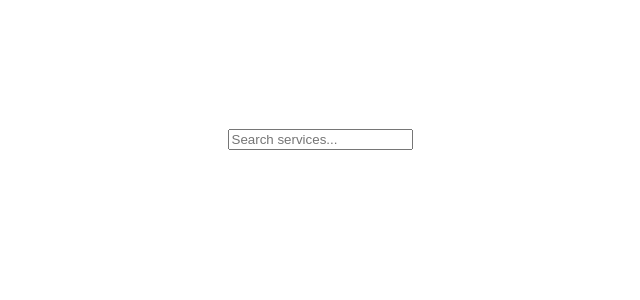
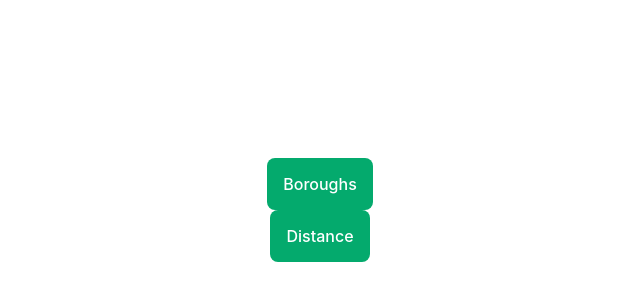
Before and after one commit to TorSdayur/ctp-hackathon-2024-DTN, a React (Vite) app: page / in a window 1280 px wide. Shown: the part 262-562 px from the top of the page, without its empty margins (320-960 px from the left). Built offline with nearby package versions, Linux system fonts and the light colour scheme.

Commit message:
improved site structure

```diff
--- a/src/App.jsx
+++ b/src/App.jsx
@@ -1,60 +1,23 @@
-import { useState } from 'react'
-import Card from './components/Card'
+import { useEffect, useState } from 'react'
+import Container from './components/Container'
 import './App.css'
 
 function App() {
-  const [cards, setCards] = useState([]);
+  const [foodServices, setFoodServices] = useState([])
 
-  let services = [
-    {
-      title: "Food Pantry Hunter College",
-      desc: "...",
-      links: [{
-        url: "something.com",
-        title: "Something"
-      }],
-      service_type: "food",
-      school: "hunter",
-    }
-  ]
-
-  const handleKeyDown = (e) => {
-    if (e.key === 'Enter')
-    {
-      let query = document.getElementById('search');
-      let service_type = query.value;
-      let new_cards = services.filter((service) => service.service_type === service_type);
-      setCards(new_cards);
-      query.value = '';
-    }
-  }
+  useEffect(() => {
+    //fetch data from db
+    //getFood(setFoodServices);
+  }, []);
 
   return (
     <>
       <div>
-        {cards.map((card, index) => (
-              <Card
-                key={index}
-                title={card.title}
-                desc={card.desc}
-                links={card.links}
-                service_type={card.service_type}
-                school={card.school}
-              />
-        ))}
-          <input
-            type="text"
-            id="search"
-            name="search"
-            placeholder="Search services..."
-            list="services"
-            autoComplete="off"
-            onKeyDown={handleKeyDown}
-          />
-          <datalist id="services">
-            <option value="food"/>
-            <option value="dental"/>
-          </datalist>
+        <header>
+          <div className="logo"></div>
+          <div className="mission-statement"></div>
+        </header>
+        <Container foodServices={foodServices}/>
       </div>
     </>
   )
--- /dev/null
+++ b/src/components/CardsContainer.jsx
@@ -0,0 +1,9 @@
+export default function CardsContainer({
+    foodServices,
+    boroughs,
+    dist,
+    availabilities
+})
+{
+
+}
--- a/src/components/Container.jsx
+++ b/src/components/Container.jsx
@@ -1,7 +1,10 @@
 import { useState } from "react";
 import FilterMenu from "./FilterMenu"
+import ContentContainer from "./ContentContainer"
+import CardsContainer from "./CardsContainer"
+import Map from "./Map"
 
-export default function Container()
+export default function Container({foodServices})
 {
     //for filtering cards
     const [boroughs, setBoroughs] = useState([]);
@@ -47,6 +50,15 @@ export default function Container()
 
     return (
         <div className="container">
+            <ContentContainer>
+                <Map />
+                <CardsContainer
+                    foodServices={foodServices}
+                    boroughs={boroughs}
+                    dist={dist}
+                    availabilities={availabilities}
+                />
+            </ContentContainer>
             <FilterMenu
                 onClickBoroughs={onClickBoroughs}
                 onClickAvailabilty={onClickAvailabilities}
--- /dev/null
+++ b/src/components/ContentContainer.jsx
@@ -0,0 +1,5 @@
+export default function ContentContainer({children}) {
+    <div className="content-container">
+        {children}
+    </div>
+}
--- a/src/components/FilterMenu.jsx
+++ b/src/components/FilterMenu.jsx
@@ -2,13 +2,13 @@ import BoroughsDrowdownMenu from './BoroughsDropdownMenu'
 import DistPicker from './DistPicker'
 import AvailabiltyPicker from './AvailabilityPicker'
 
-export default function FilterMenu({onClickBoroughs, onClickAvailabilty, onClickDist})
+export default function FilterMenu({onClickBoroughs, onClickAvailabilities, onClickDist})
 {
     return (
-        <div className="filter-menu">
+        <nav className="filter-menu">
             <BoroughsDrowdownMenu onClick={onClickBoroughs}/>
-            <AvailabiltyPicker onClick={onClickAvailabilty}/>
+            <AvailabiltyPicker onClick={onClickAvailabilities}/>
             <DistPicker onClick={onClickDist}/>
-        </div>
+        </nav>
     );
 }
--- /dev/null
+++ b/src/components/Map.jsx
@@ -0,0 +1,3 @@
+export default function Map() {
+
+}
```
